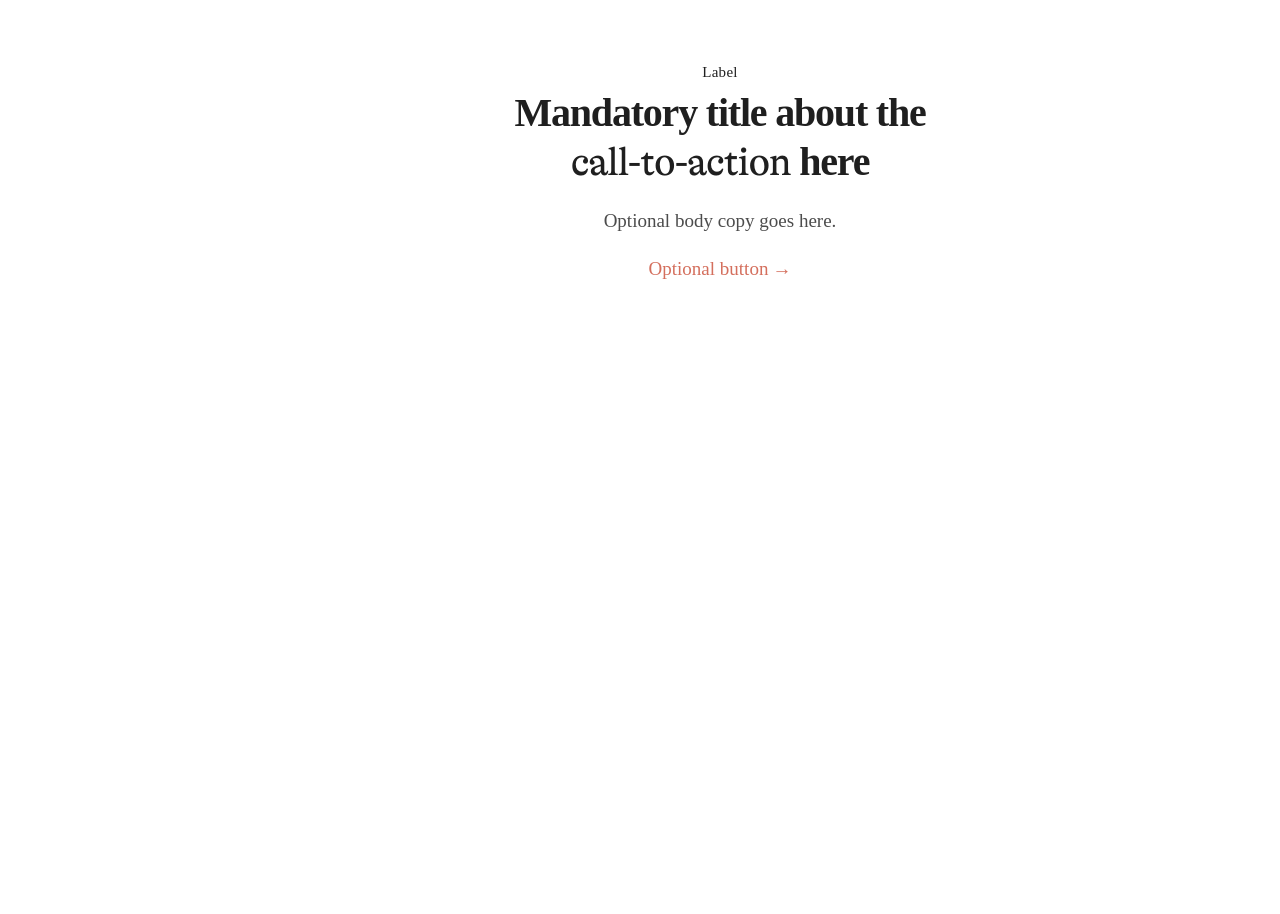
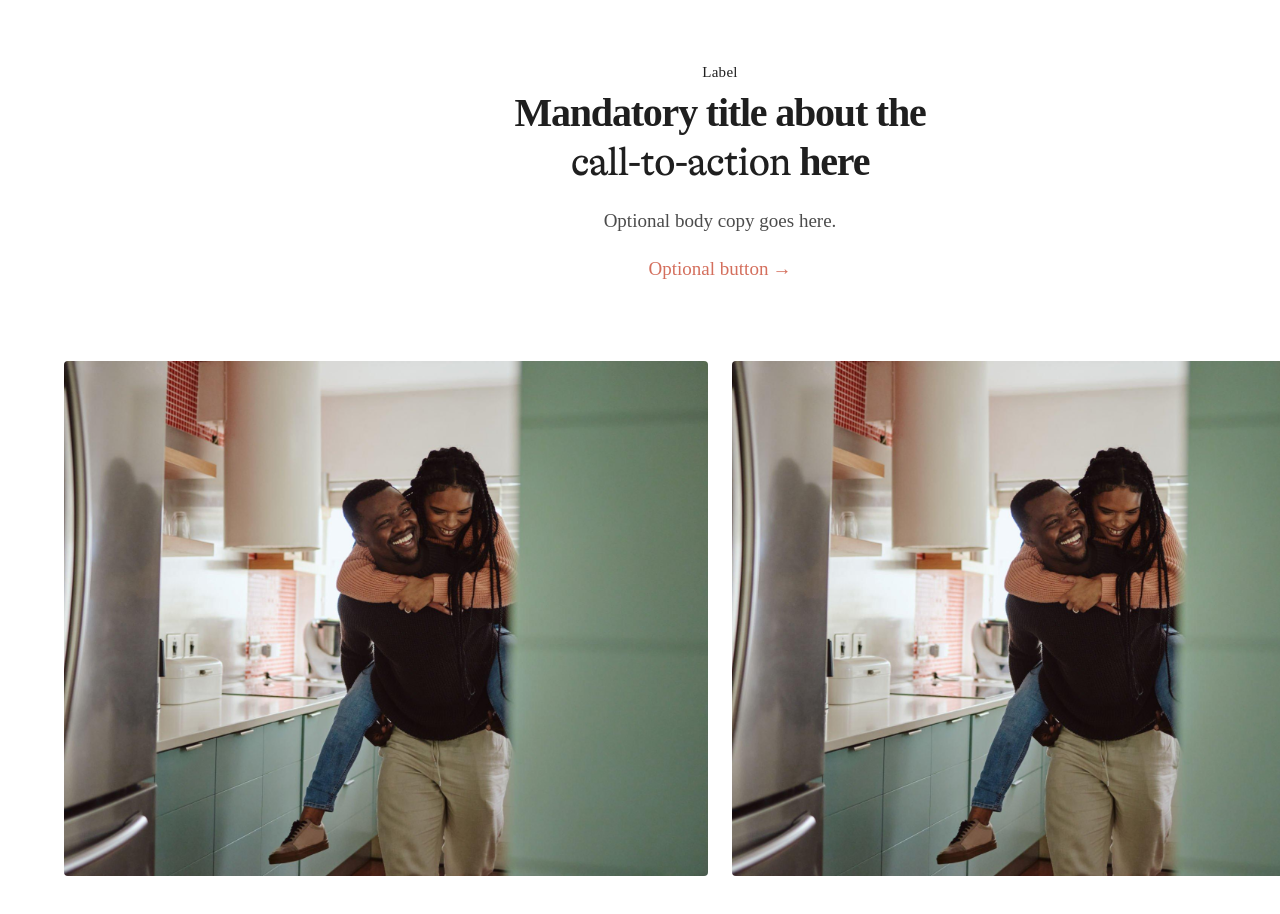
Before and after one commit to Doortje-Geuze04/leapforce-cta-case, a React (Vite) app: page / in a window 1280 px wide. Shown: the top 914 px of the page. Before the commit the page ends 800 px from the top, so only its background shows below. Built offline with nearby package versions, Linux system fonts and the light colour scheme; the HTML template or start-up script is replaced by a standard one; a web font is replaced by a local one.

Commit message:
Added images to the bottom card

```diff
--- a/src/components/CTASection.jsx
+++ b/src/components/CTASection.jsx
@@ -16,13 +16,13 @@ const ctaSection = {
     {
       title: "Title",
       description: "Supporting text about the call-to-action goes here.",
-      image: "/images/cta-image.jpg",
+      image: "/Images/cta-image.jpg",
       href: "#",
     },
     {
       title: "Title",
       description: "Supporting text about the call-to-action goes here.",
-      image: "/images/cta-image.jpg",
+      image: "/Images/cta-image.jpg",
       href: "#",
     },
   ],
@@ -30,9 +30,11 @@ const ctaSection = {
 
 export default function CTASection() {
   return (
-    <section className="w-full">
+    <section className="w-full bg-white">
       <div className="mx-auto w-[1440px] px-16 pt-16 pb-24">
         <div className="flex flex-col items-center gap-20">
+
+          {/* bovenste intro */}
           <div className="flex h-[217px] w-[864px] flex-col items-center gap-6">
             <div className="flex h-[121px] w-[642px] flex-col items-center gap-2">
               <p
@@ -46,21 +48,18 @@ export default function CTASection() {
                 <span style={{ fontFamily: "TTCommons", fontWeight: 600 }}>
                   {ctaSection.titleStart}
                 </span>
-
                 <br />
-
                 <span style={{ fontFamily: "GTAlpina", fontWeight: 400 }}>
                   {ctaSection.titleAccent}
                 </span>
-
                 <span style={{ fontFamily: "TTCommons", fontWeight: 600 }}>
-              {" "} {ctaSection.titleEnd}
+                  {" "}{ctaSection.titleEnd}
                 </span>
               </h2>
             </div>
 
             <p
-              className="h-6 w-[864px] text-center text-[19px] leading-6 tracking-[0em] text-[#1f1f1f]/80"
+              className="h-6 w-[864px] text-center text-[19px] leading-6 text-[#1f1f1f]/80"
               style={{ fontFamily: "TTCommons", fontWeight: 450 }}
             >
               {ctaSection.body}
@@ -79,6 +78,24 @@ export default function CTASection() {
               </span>
             </a>
           </div>
+
+          {/* image cards */}
+          <div className="flex w-[1312px] gap-6">
+            {ctaSection.cards.map((card, index) => (
+              <a
+                key={`${card.title}-${index}`}
+                href={card.href}
+                className="block h-[515px] w-[644px] overflow-hidden rounded-[4px]"
+              >
+                <img
+                  src={card.image}
+                  alt={card.title}
+                  className="h-full w-full object-cover"
+                />
+              </a>
+            ))}
+          </div>
+
         </div>
       </div>
     </section>
```
Lines whose indentation alone changed are shown as unchanged.
